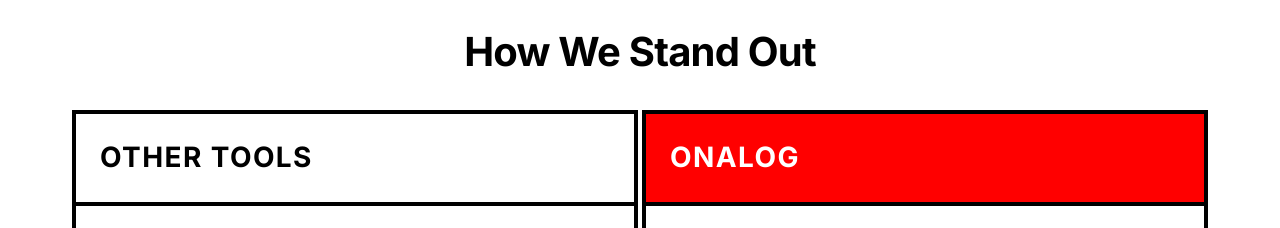
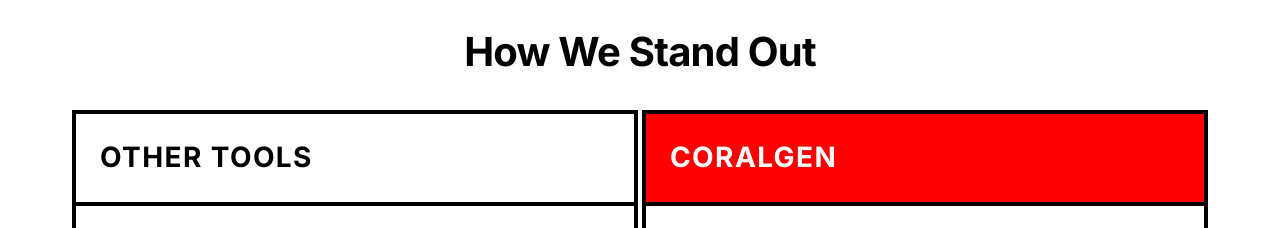
Before and after one commit to Olamide1/onalog, a Vue app in the folder frontend/: page / in a window 1280 px wide. Shown: the part 2100-2328 px from the top of the page. Built offline with nearby package versions, Linux system fonts and the light colour scheme.

Commit message:
fix: update branding from Onalog to coralgen in Landing.vue for consistency with recent changes

```diff
--- a/frontend/src/views/Landing.vue
+++ b/frontend/src/views/Landing.vue
@@ -113,7 +113,7 @@
 
           <div class="comparison-block geometric-block comparison-onalog">
             <div class="comparison-header">
-              <h3>Onalog</h3>
+              <h3>coralgen</h3>
             </div>
             <ul class="comparison-list">
               <li><span class="comparison-marker onalog-marker">+</span> Low-cost, pay-as-you-scale</li>
```
